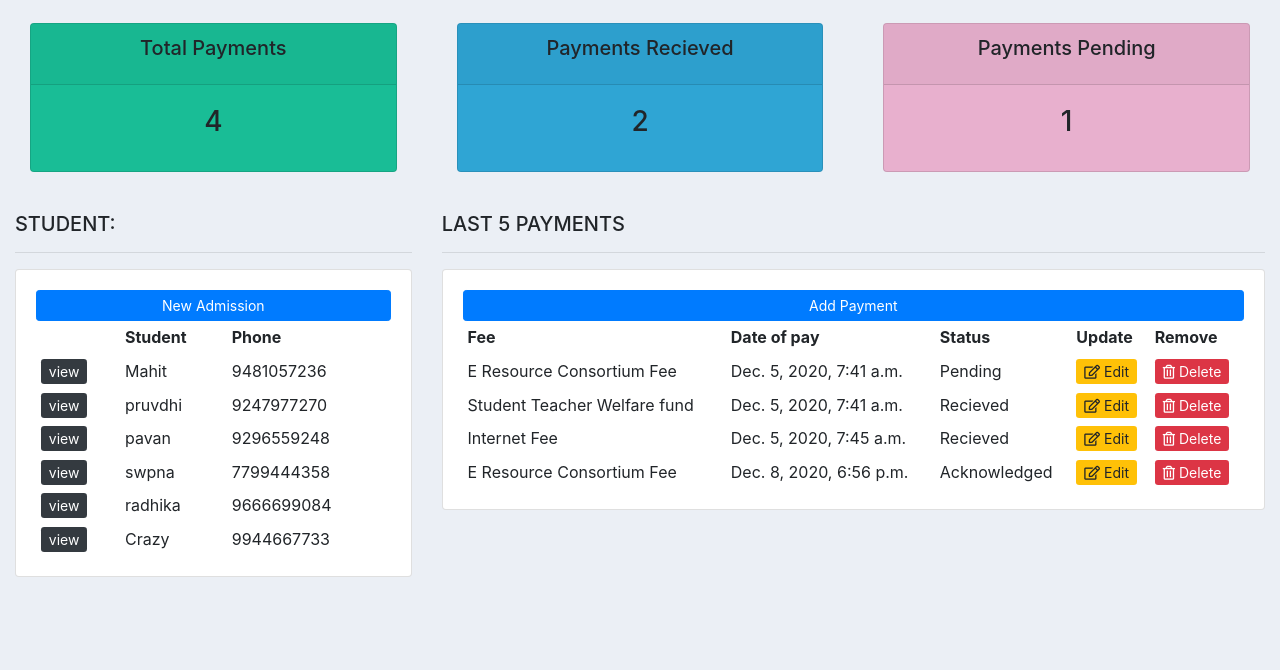
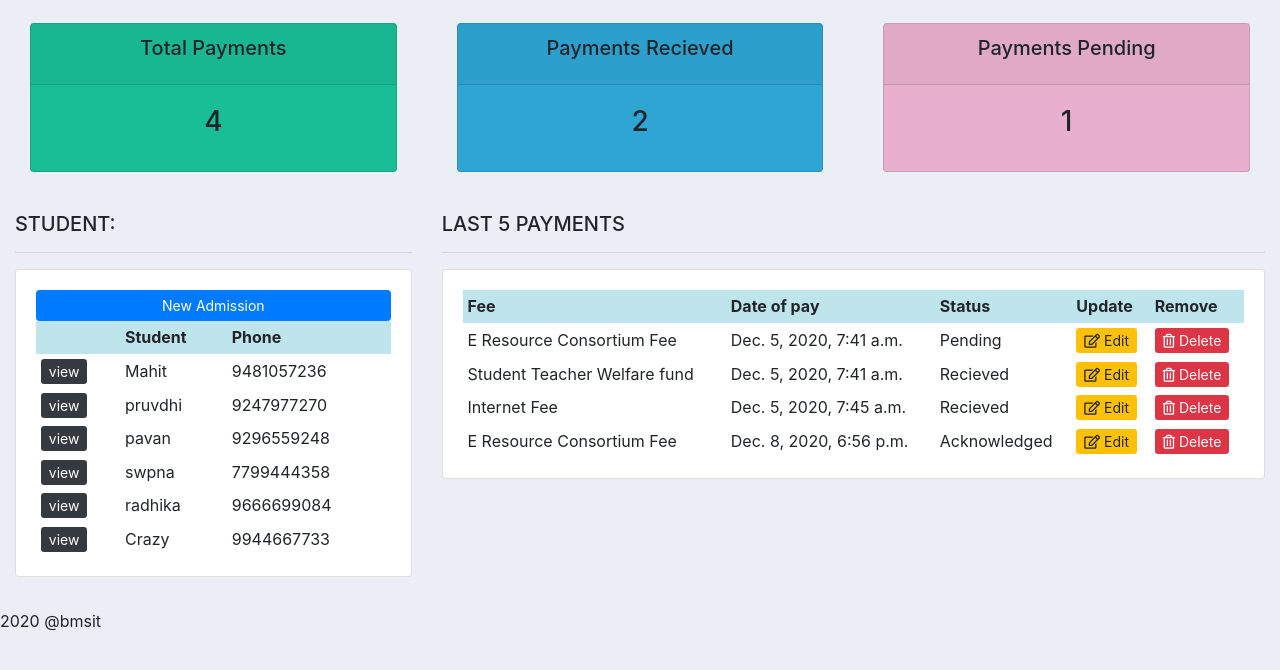
Before and after one commit to Razor11022000/FMS, a Django app: page / in a window 1280 px wide. Shown: the part 57-727 px from the top of the page. Run offline with Django 3.2, Linux system fonts and the light colour scheme; data comes from the database, SQL or seed files in the repository; both versions use the stored data as it was after the commit; lists and menus that the app fills with data are empty; some libraries are stand-ins or nearby versions.

Commit message:
newly created

```diff
--- a/fms/accounts/models.py
+++ b/fms/accounts/models.py
@@ -101,6 +101,7 @@ class Student(models.Model):
 		)
 
 	name = models.CharField(max_length=200, null=True)
+	usn = models.CharField(max_length=200, unique=True)
 	phone = models.CharField(max_length=200, null=True)
 	email = models.CharField(max_length=200, null=True)
 	ad_date = models.DateField()
--- a/fms/accounts/templates/accounts/dashboard.html
+++ b/fms/accounts/templates/accounts/dashboard.html
@@ -7,13 +7,14 @@
 	<br>
 
 	<div class="row">
-		<div class="col-md-4">
+		<div class="col-md-4 h-100">
 			<h5>STUDENT:</h5>
 			<hr>
 			<div class="card card-body">
 				<a class="btn btn-primary  btn-sm btn-block" href="">New Admission</a>
+				<div></div>
 				<table class="table-hover table-sm">
-					<tr>
+					<tr class="table-info">
 						<th></th>
 						<th>Student</th>
 						<th>Phone</th>
@@ -31,20 +32,21 @@
 			</div>
 		</div>
 
-		<div class="col-md-8">
+		<div class="col-md-8 h-100">
 			<h5>LAST 5 PAYMENTS</h5>
 			<hr>
 			<div class="card card-body">
-				<a class="btn btn-primary  btn-sm btn-block" href="{% url 'create_payment' %}">Add Payment</a>
 				<table class="table-hover table-sm">
-					<tr>
+					<thead>
+					<tr class="table-info">
 						<th>Fee</th>
 						<th>Date of pay</th>
 						<th>Status</th>
 						<th>Update</th>
 						<th>Remove</th>
 					</tr>
-
+					</thead>
+					<tbody>
 					{% for payment in payments %}
 
 						<tr>
@@ -58,11 +60,12 @@
 						</tr>
 
 					{% endfor %}
-
+					</tbody>
 				</table>
 			</div>
 		</div>
 
 	</div>
+	<br>
 
 {% endblock %}
--- a/fms/accounts/templates/accounts/main.html
+++ b/fms/accounts/templates/accounts/main.html
@@ -11,6 +11,8 @@
 
 <link rel="stylesheet" type="text/css" href="{% static '/css/status.css' %}">
 
+<link rel="stylesheet" type="text/css" href="{% static '/css/footer.css' %}">
+
 <!-- Font Awesome JS -->
 <script defer src="https://use.fontawesome.com/releases/v5.0.13/js/solid.js" integrity="sha384-tzzSw1/Vo+0N5UhStP3bvwWPq+uvzCMfrN1fEFe+xBmv1C/AtVX5K0uZtmcHitFZ" crossorigin="anonymous"></script>
 
@@ -19,15 +21,22 @@
 
 	{% include 'accounts/navbar.html' %}
 
-	<div class="container-fluid" id="main">
+	<div class="content">
+		<div class="container-fluid" id="main">
 
-		{% block content %}
+			{% block content %}
 
 
 
-		{% endblock %}
+			{% endblock %}
 
+		</div>
 	</div>
+
+	<footer class="footer">
+		<div class="pt-2">2020 @bmsit</div>
+	</footer>
+
 </body>
 
 <!-- jQuery and JS bundle w/ Popper.js -->
--- a/fms/accounts/templates/accounts/navbar.html
+++ b/fms/accounts/templates/accounts/navbar.html
@@ -7,9 +7,9 @@
   </button>
   <div class="collapse navbar-collapse" id="navbarNavAltMarkup">
     <div class="navbar-nav">
-      <a class="nav-item nav-link active" href="#">Home <span class="sr-only">(current)</span></a>
+      <a class="nav-item nav-link active" href="{% url 'home' %}">Home <span class="sr-only">(current)</span></a>
       <a class="nav-item nav-link" href="#">Student</a>
-      <a class="nav-item nav-link" href="#">Payment</a>
+      <a class="nav-item nav-link" href="{% url 'payment' %}">Payment</a>
     </div>
   </div>
 </nav>
--- a/fms/accounts/templates/accounts/student.html
+++ b/fms/accounts/templates/accounts/student.html
@@ -7,10 +7,10 @@
 <div class="row">
   <div class="col-md">
     <div class="card h-100">
-      <div class="card-header text-center"><h5>Student</h5></div>
+      <div class="card-header text-center"><h5>Student: {{student.name}}</h5></div>
       <div class="card-body">
         <div class="pb-2"><a class="btn-sm btn-outline-success btn-block text-center" href="#">Update Student</a></div>
-        <div><a class="btn-sm btn-outline-danger btn-block text-center" href="#">Delete Student</a></div>
+        <div><a class="btn-sm btn-outline-info btn-block text-center" href="{% url 'create_payment' student.id %}">Add Payment</a></div>
       </div>
     </div>
   </div>
--- a/fms/accounts/urls.py
+++ b/fms/accounts/urls.py
@@ -5,8 +5,9 @@ urlpatterns = [
     path('', views.home, name = 'home'),
     path('student/<str:pk>/', views.student, name = 'student'),
     path('payment/', views.payment, name = 'payment'),
+    path('add_payment/', views.addPayment, name = 'add_payment'),
 
-    path('create_payment/', views.createPayment, name = 'create_payment'),
+    path('create_payment/<str:pk>/', views.createPayment, name = 'create_payment'),
     path('update_payment/<str:pk>/', views.updatePayment, name = 'update_payment'),
     path('delete_payment/<str:pk>/', views.deletePayment, name = 'delete_payment'),
 ]
--- a/fms/accounts/views.py
+++ b/fms/accounts/views.py
@@ -33,12 +33,28 @@ def student(request, pk):
 def payment(request):
 	payments = Payment.objects.all()
 
-	return render(request, 'accounts/payment.html', {'payments':payments} )
+	context = {'payments':payments}
+
+	return render(request, 'accounts/payment.html', context)
 
 
-def createPayment(request):
+def addPayment(request):
 
 	form = PaymentForm()
+	if request.method == "POST":
+		form = PaymentForm(request.POST)
+		if form.is_valid():
+			form.save()
+			return redirect('/')
+
+	context = {'form':form}
+	return render(request, 'accounts/payment_form.html', context)
+
+
+def createPayment(request, pk):
+
+	student = Student.objects.get(id=pk)
+	form = PaymentForm(initial={'student':student})
 
 	if (request.method == 'POST'):
 		form = PaymentForm(request.POST)
```
Also changed, not shown: fms/accounts/templates/accounts/payment.html (+7 -3 lines), fms/db.sqlite3, 1 other file.
